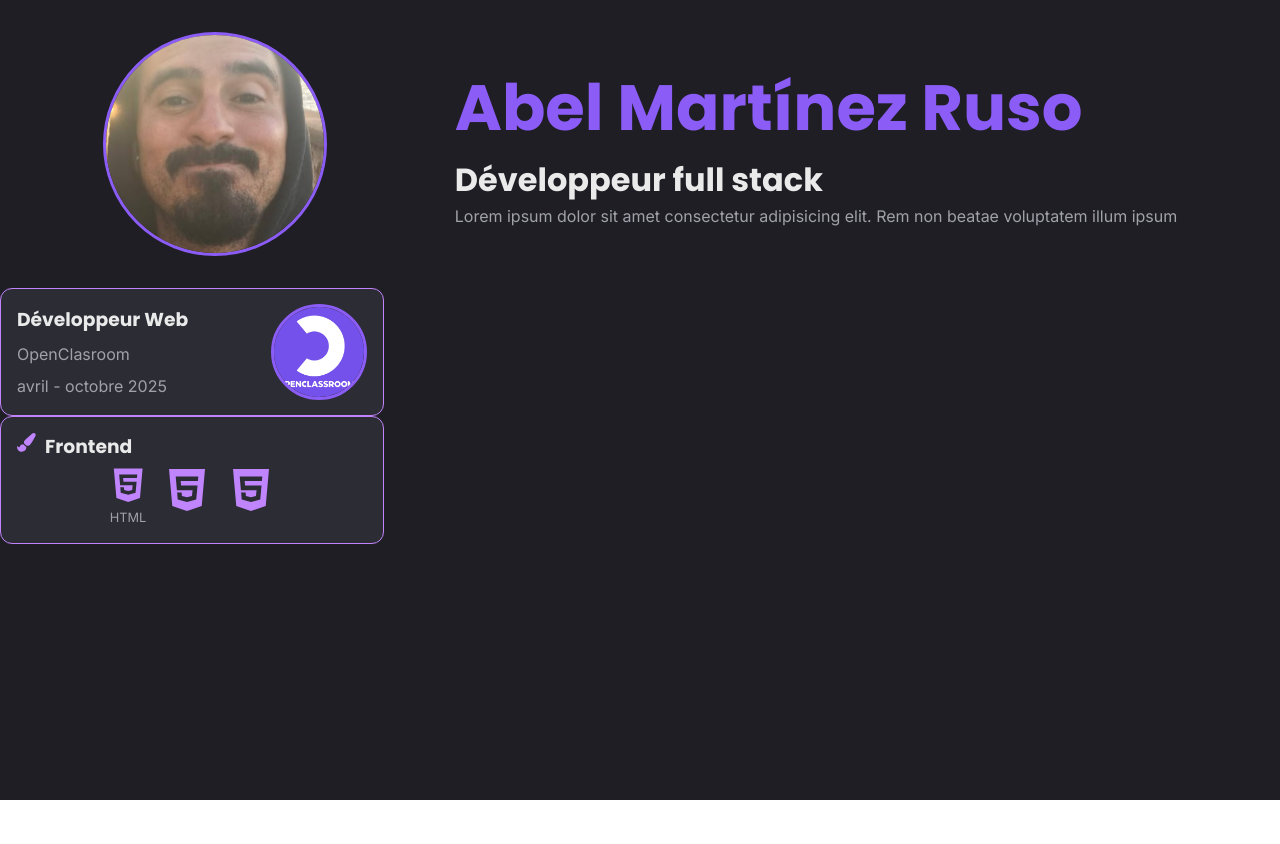
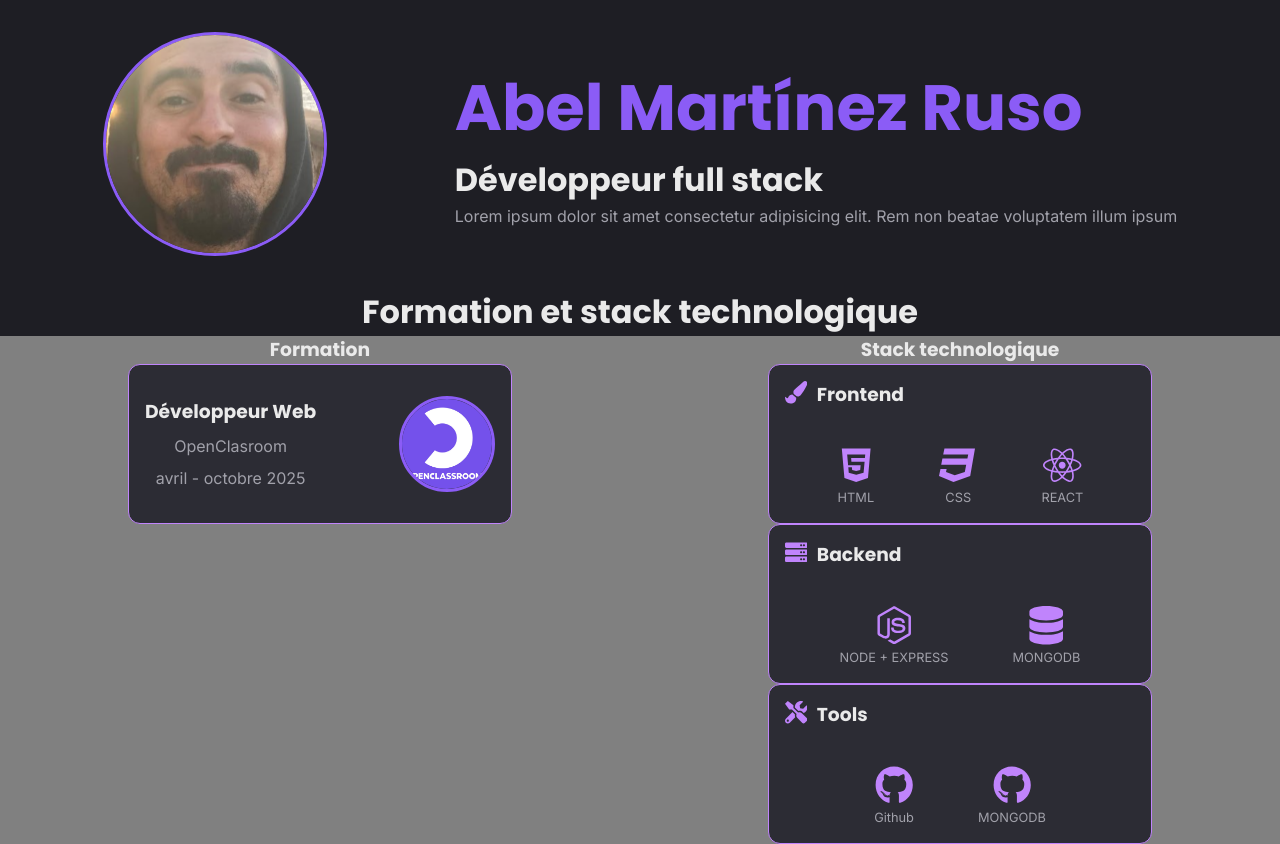
Before and after one commit to AbelMRuso/Portfolio, a React (Vite) app: page / in a window 1280 px wide. Before the commit the page ends 800 px from the top, so only its background shows below. Built offline with nearby package versions, Linux system fonts and the light colour scheme; a web font is replaced by a local one.

Commit message:
Début de la mise en page de la section formation et stack technologique

```diff
--- a/src/App.jsx
+++ b/src/App.jsx
@@ -1,34 +1,11 @@
 import Hero from "./assets/components/hero/Hero";
-import CardFormation from "./assets/components/formation-card/CardFormation";
-import openclassroomLogo from "../src/assets/images/openclassrooms_logo.png";
-import styles from "../src/assets/components/formation-card/CardFormation.module.scss";
-import { FaPaintBrush } from "react-icons/fa";
-import { FaHtml5 } from "react-icons/fa";
+import StackSection from "./assets/components/stackSection/StackSection";
 
 function App() {
     return (
         <>
             <Hero></Hero>
-            <CardFormation layout="side" title={"Développeur Web"} subtitle={"OpenClasroom"} date={"avril - octobre 2025"}>
-                <img className={styles.logo} src={openclassroomLogo} alt="Logo du centre de formation Open Classroom" />
-            </CardFormation>
-            <CardFormation
-                layout="stack"
-                title={
-                    <>
-                        <FaPaintBrush className={styles.paintBrush} />
-                        Frontend
-                    </>
-                }
-            >
-                <div className={styles.tech}>
-                    <FaHtml5 className={styles.icons} />
-                    <span>HTML</span>
-                </div>
-
-                <FaHtml5 className={styles.icons} />
-                <FaHtml5 className={styles.icons} />
-            </CardFormation>
+            <StackSection />
         </>
     );
 }
--- a/src/assets/components/formation-card/CardFormation.module.scss
+++ b/src/assets/components/formation-card/CardFormation.module.scss
@@ -2,7 +2,7 @@
     border: solid 0.1em;
     border-radius: 0.75em;
     border-color: var(--color-accent-light);
-    height: 8em;
+    height: 10em;
     width: 24em;
     background-color: var(--color-bg-secondary);
     padding: 1em;
@@ -34,7 +34,7 @@
 }
 
 .paintBrush {
-    font-size: 1em;
+    font-size: 1.2em;
     color: var(--color-accent-light);
 }
 
@@ -51,12 +51,12 @@
 .iconsContenair {
     display: flex;
     justify-content: center;
-    gap: 1em;
+    gap: 4em;
 }
 
 .tech {
     display: flex;
-    flex-direction: column; /* icono arriba, texto abajo */
+    flex-direction: column;
     align-items: center;
     font-size: 0.8em;
     gap: 0.25em;
--- /dev/null
+++ b/src/assets/components/stackSection/StackSection.jsx
@@ -0,0 +1,90 @@
+import CardFormation from "../formation-card/CardFormation";
+import openclassroomLogo from "../../images/openclassrooms_logo.png";
+import styles from "../formation-card/CardFormation.module.scss";
+import { FaCss3, FaPaintBrush, FaHtml5, FaReact, FaServer, FaNodeJs, FaDatabase, FaTools, FaGithub } from "react-icons/fa";
+import stackStyles from "../stackSection/StackSection.module.scss";
+
+function StackSection() {
+    return (
+        <section>
+            <h2 className={stackStyles.centerContent}>Formation et stack technologique</h2>
+            <div className={stackStyles.contenair}>
+                <div className={stackStyles.centerContent}>
+                    <h3>Formation</h3>
+                    <CardFormation layout="side" title={"Développeur Web"} subtitle={"OpenClasroom"} date={"avril - octobre 2025"}>
+                        <img className={styles.logo} src={openclassroomLogo} alt="Logo du centre de formation Open Classroom" />
+                    </CardFormation>
+                </div>
+                <div className={stackStyles.centerContent}>
+                    <h3>Stack technologique</h3>
+                    <CardFormation
+                        layout="stack"
+                        title={
+                            <>
+                                <FaPaintBrush className={styles.paintBrush} />
+                                Frontend
+                            </>
+                        }
+                    >
+                        <div className={styles.tech}>
+                            <FaHtml5 className={styles.icons} />
+                            <span>HTML</span>
+                        </div>
+
+                        <div className={styles.tech}>
+                            <FaCss3 className={styles.icons} />
+                            <span>CSS</span>
+                        </div>
+
+                        <div className={styles.tech}>
+                            <FaReact className={styles.icons} />
+                            <span>REACT</span>
+                        </div>
+                    </CardFormation>
+
+                    <CardFormation
+                        layout="stack"
+                        title={
+                            <>
+                                <FaServer className={styles.paintBrush} />
+                                Backend
+                            </>
+                        }
+                    >
+                        <div className={styles.tech}>
+                            <FaNodeJs className={styles.icons} />
+                            <span>NODE + EXPRESS</span>
+                        </div>
+
+                        <div className={styles.tech}>
+                            <FaDatabase className={styles.icons} />
+                            <span>MONGODB</span>
+                        </div>
+                    </CardFormation>
+
+                    <CardFormation
+                        layout="stack"
+                        title={
+                            <>
+                                <FaTools className={styles.paintBrush} />
+                                Tools
+                            </>
+                        }
+                    >
+                        <div className={styles.tech}>
+                            <FaGithub className={styles.icons} />
+                            <span>Github</span>
+                        </div>
+
+                        <div className={styles.tech}>
+                            <FaGithub className={styles.icons} />
+                            <span>MONGODB</span>
+                        </div>
+                    </CardFormation>
+                </div>
+            </div>
+        </section>
+    );
+}
+
+export default StackSection;
--- /dev/null
+++ b/src/assets/components/stackSection/StackSection.module.scss
@@ -0,0 +1,12 @@
+.contenair {
+    display: grid;
+    grid-template-columns: 1fr 1fr;
+    background-color: grey;
+}
+
+.centerContent {
+    text-align: center;
+    display: flex;
+    flex-direction: column;
+    align-items: center;
+}
```
